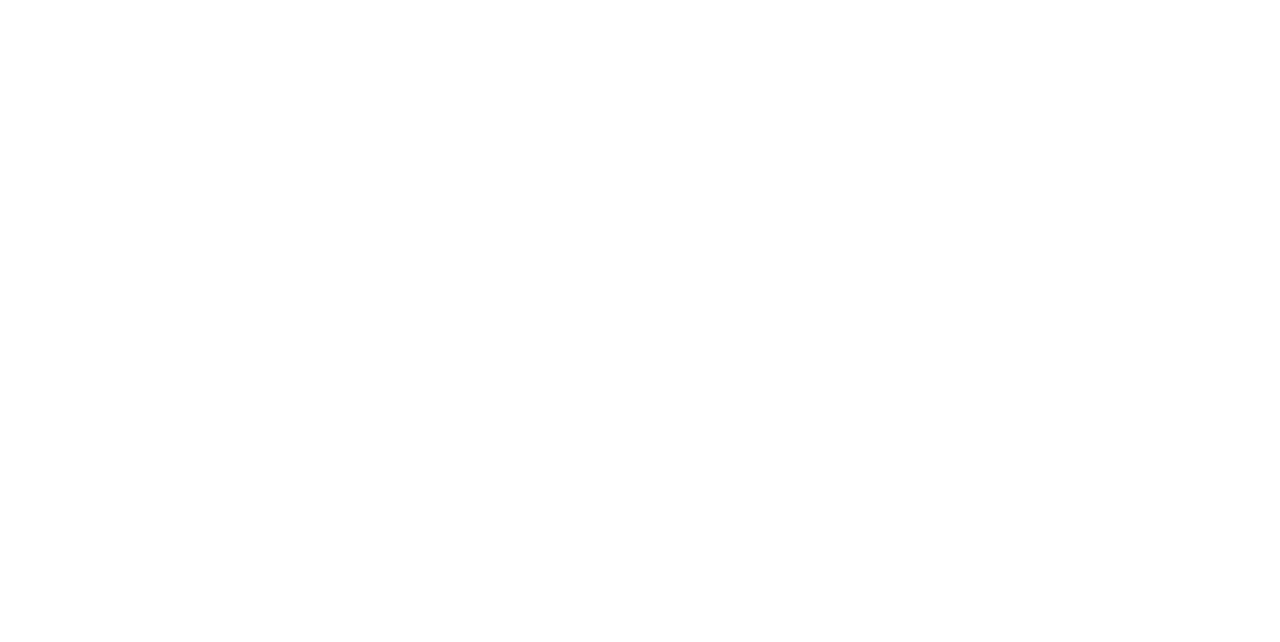
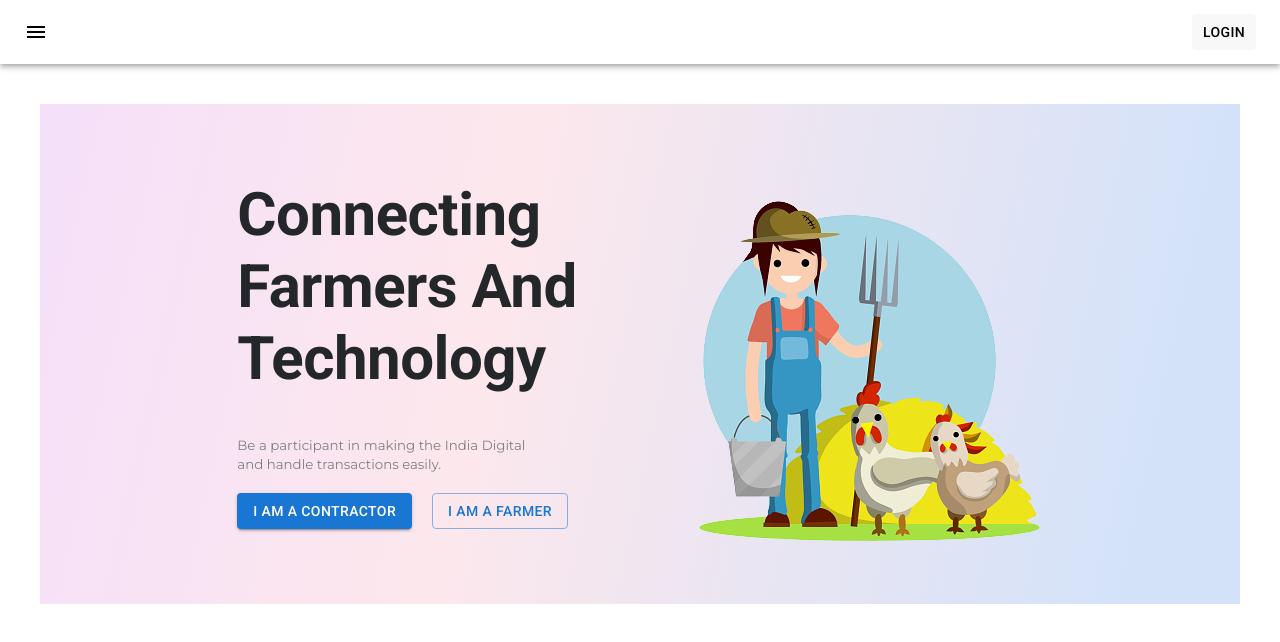
Before and after one commit to KAJU-KATLI/green-hackathon-frontend, a React (Create React App) app: page / in a window 1280 px wide. Shown: the top 642 px of the page. Built offline with nearby package versions, Linux system fonts and the light colour scheme.

Commit message:
landing page
Signed-off-by: AdityaTeltia <teltia.aditya22@gmail.com>

```diff
--- a/public/index.html
+++ b/public/index.html
@@ -19,6 +19,11 @@
     />
     <title>React App</title>
   </head>
+  <style>
+    *{
+      margin:0;
+    }
+  </style>
   <body>
     <noscript>You need to enable JavaScript to run this app.</noscript>
     <div id="root"></div>
--- a/src/App.js
+++ b/src/App.js
@@ -1,6 +1,17 @@
 import React from "react";
+import { BrowserRouter, Route, Switch } from "react-router-dom";
+import Landing from "./pages/Landing/index";
+
 const App = () => {
-  return <div></div>;
+  return (
+    <BrowserRouter>
+      <Switch>
+        <Route exact path="/">
+          <Landing />
+        </Route>
+      </Switch>
+    </BrowserRouter>
+  );
 };
 
 export default App;
--- /dev/null
+++ b/src/components/Hero/Hero.css
@@ -0,0 +1,35 @@
+@import url("https://fonts.googleapis.com/css2?family=Montserrat&display=swap");
+
+.hero {
+  background: linear-gradient(
+    102.28deg,
+    rgba(231, 189, 251, 0.5) -7.7%,
+    rgba(250, 208, 218, 0.5) 38.01%,
+    rgba(168, 198, 243, 0.5) 91.43%
+  );
+  margin: 40px;
+  font-family: "Montserrat", sans-serif;
+  padding: 40px;
+}
+
+@media screen and (max-width: 968px) {
+  .hero {
+    display: flex;
+    align-items: center;
+  }
+  .Image {
+    display: none;
+  }
+  .text {
+    text-align: center;
+  }
+}
+
+@media screen and (max-width: 768px) {
+    .text {
+      text-align: center;
+    }
+    .btns{
+        flex-direction: column;
+    }
+  }
--- /dev/null
+++ b/src/components/Hero/Hero.js
@@ -0,0 +1,60 @@
+import React from "react";
+import Container from "@mui/material/Container";
+import heroimg from "../../assets/heroFarmer.png";
+import Typography from "@mui/material/Typography";
+import Button from "@mui/material/Button";
+
+import "./Hero.css";
+
+const Hero = () => {
+  const containerStyles = {
+    display: "flex",
+    alignItems: "center",
+    justifyContent: "center",
+    gap: "50px",
+  };
+  return (
+    <div className="hero">
+      <Container style={containerStyles}>
+        <div className="text">
+          <Typography
+            variant="h2"
+            component="div"
+            style={{
+              color: "#23272A",
+              fontWeight: "bold",
+              marginBottom: "40px",
+            }}
+          >
+            Connecting
+            <br />
+            Farmers And
+            <br />
+            Technology
+          </Typography>
+          <small style={{ color: "grey" }}>
+            Be a participant in making the India Digital <br />
+            and handle transactions easily.
+          </small>
+          <div
+            style={{
+              marginTop: "20px",
+              display: "flex",
+              alignItems: "center",
+              gap: "20px",
+            }}
+            className="btns"
+          >
+            <Button variant="contained">I am a Contractor</Button>
+            <Button variant="outlined">I am a Farmer</Button>
+          </div>
+        </div>
+        <div className="Image">
+          <img src={heroimg} alt="Hero" />
+        </div>
+      </Container>
+    </div>
+  );
+};
+
+export default Hero;
--- /dev/null
+++ b/src/components/Navbar.js
@@ -0,0 +1,42 @@
+import * as React from "react";
+import AppBar from "@mui/material/AppBar";
+import Box from "@mui/material/Box";
+import Toolbar from "@mui/material/Toolbar";
+import Typography from "@mui/material/Typography";
+import Button from "@mui/material/Button";
+import IconButton from "@mui/material/IconButton";
+import MenuIcon from "@mui/icons-material/Menu";
+
+const Navbar = () => {
+  return (
+    <Box sx={{ flexGrow: 1 }}>
+      <AppBar position="static" style={{ backgroundColor: "white" }}>
+        <Toolbar>
+          <IconButton
+            size="large"
+            edge="start"
+            color="inherit"
+            aria-label="menu"
+            sx={{ mr: 2 }}
+            style={{color: "black" }}
+          >
+            <MenuIcon />
+          </IconButton>
+          <Typography
+            variant="h6"
+            component="div"
+            sx={{ flexGrow: 1 }}
+          ></Typography>
+          <Button
+            color="inherit"
+            style={{ backgroundColor: "#F8F8F8", color: "black" }}
+          >
+            Login
+          </Button>
+        </Toolbar>
+      </AppBar>
+    </Box>
+  );
+};
+
+export default Navbar;
--- /dev/null
+++ b/src/pages/Landing/index.js
@@ -0,0 +1,15 @@
+import React from 'react'
+import Navbar from '../../components/Navbar'
+import Hero from '../../components/Hero/Hero'
+
+
+const index = () => {
+    return (
+        <>
+          <Navbar/>
+          <Hero/>
+        </>
+    )
+}
+
+export default index
```
Also changed, not shown: src/assets/heroFarmer.png (added), 1 other file (tests, documents, lock files or other folders).
